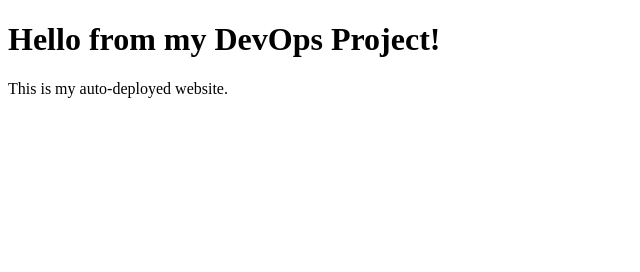
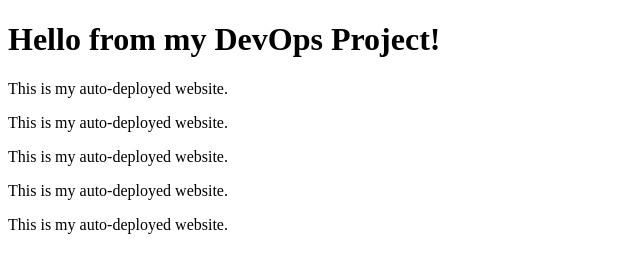
Before and after one commit to Daljeet8/devops-static-site, a plain HTML site: page index.html in a window 1280 px wide. Shown: the whole page, without its empty margins (0-640 px from the left). Drawn offline with Linux system fonts and the light colour scheme.

Commit message:
changes 2

```diff
--- a/index.html
+++ b/index.html
@@ -7,5 +7,9 @@
 <body>
   <h1>Hello from my DevOps Project!</h1>
   <p>This is my auto-deployed website.</p>
+  <p>This is my auto-deployed website.</p>
+  <p>This is my auto-deployed website.</p>
+  <p>This is my auto-deployed website.</p>
+  <p>This is my auto-deployed website.</p>
 </body>
 </html>
--- a/style.css
+++ b/style.css
@@ -4,5 +4,8 @@ body {
   font-family: Arial, sans-serif;
 }
 h1 {
-  color: #6b2929;
+  color: #8c2b2b;
 }
+p {
+  color: #450e37;
+}
```
